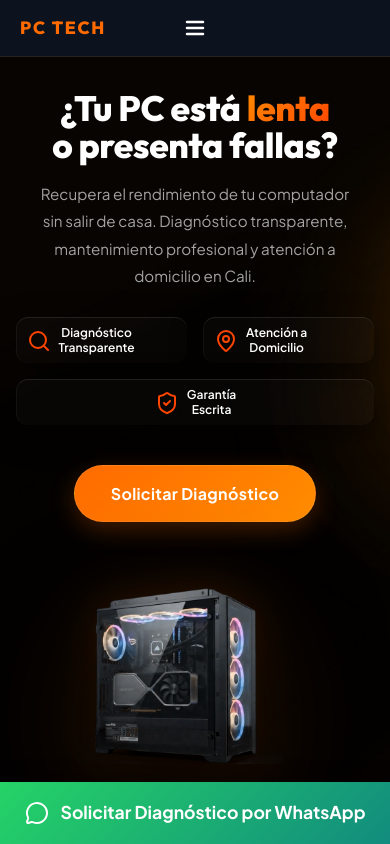
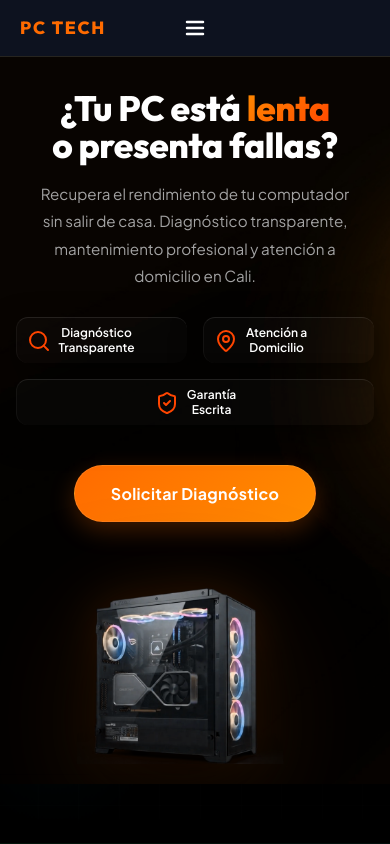
Before and after one commit to Miuted-wakeup/PC-service, a React (Vite) app: page / in a window 390 px wide. Shown: the top 844 px of the page. Built offline with nearby package versions, Linux system fonts and the light colour scheme.

Commit message:
Mejora: Ocultar barra sticky verde en el inicio y animarla al hacer scroll

```diff
--- a/src/App.jsx
+++ b/src/App.jsx
@@ -1,4 +1,4 @@
-import React from 'react';
+import React, { useState, useEffect } from 'react';
 import Navbar from './components/Navbar';
 import Hero from './components/Hero';
 import PCAssemblyAnimation from './components/PCAssemblyAnimation';
@@ -21,6 +21,21 @@ const WHATSAPP_URL = `https://wa.me/${PHONE_NUMBER}?text=${encodeURIComponent(DE
 
 function App() {
   const isMobile = useIsMobile();
+  const [showSticky, setShowSticky] = useState(false);
+
+  useEffect(() => {
+    const handleScroll = () => {
+      // Mostrar la barra verde pegajosa solo después de bajar del Hero
+      if (window.scrollY > 450) {
+        setShowSticky(true);
+      } else {
+        setShowSticky(false);
+      }
+    };
+
+    window.addEventListener('scroll', handleScroll, { passive: true });
+    return () => window.removeEventListener('scroll', handleScroll);
+  }, []);
 
   return (
     <div className="app-container">
@@ -45,7 +60,7 @@ function App() {
         <span className="whatsapp-float-icon"><MessageCircle size={28} /></span>
       </a>
 
-      <a href={WHATSAPP_URL} className="whatsapp-sticky-mobile" target="_blank" rel="noopener noreferrer">
+      <a href={WHATSAPP_URL} className={`whatsapp-sticky-mobile ${showSticky ? 'visible' : ''}`} target="_blank" rel="noopener noreferrer">
         <MessageCircle size={24} />
         <span>Solicitar Diagnóstico por WhatsApp</span>
       </a>
--- a/src/index.css
+++ b/src/index.css
@@ -394,6 +394,12 @@ a:focus-visible, button:focus-visible {
     z-index: 1000;
     text-decoration: none;
     box-shadow: 0 -4px 20px rgba(0, 0, 0, 0.2);
+    transform: translateY(100%);
+    transition: transform 0.4s cubic-bezier(0.16, 1, 0.3, 1);
+  }
+
+  .whatsapp-sticky-mobile.visible {
+    transform: translateY(0);
   }
 
   body {
```
